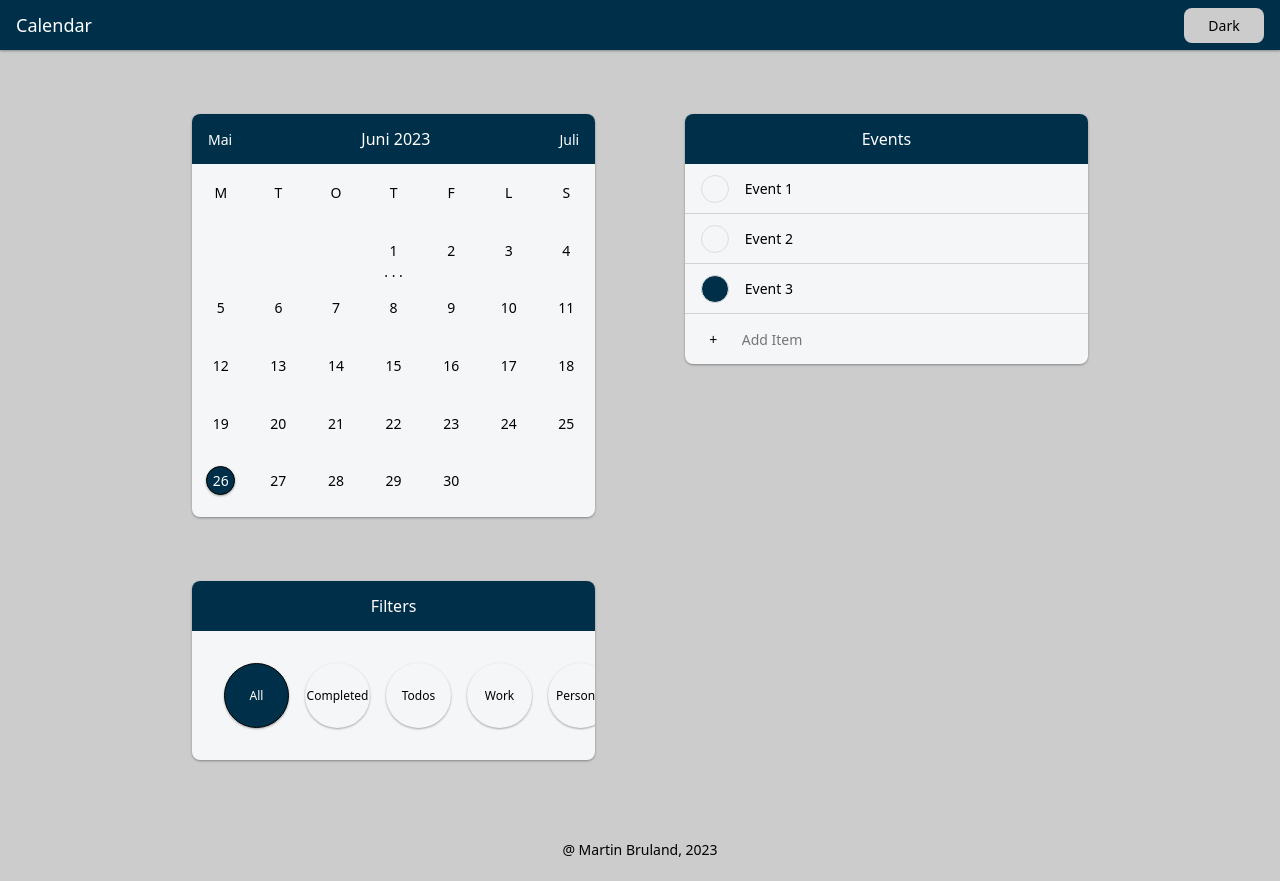
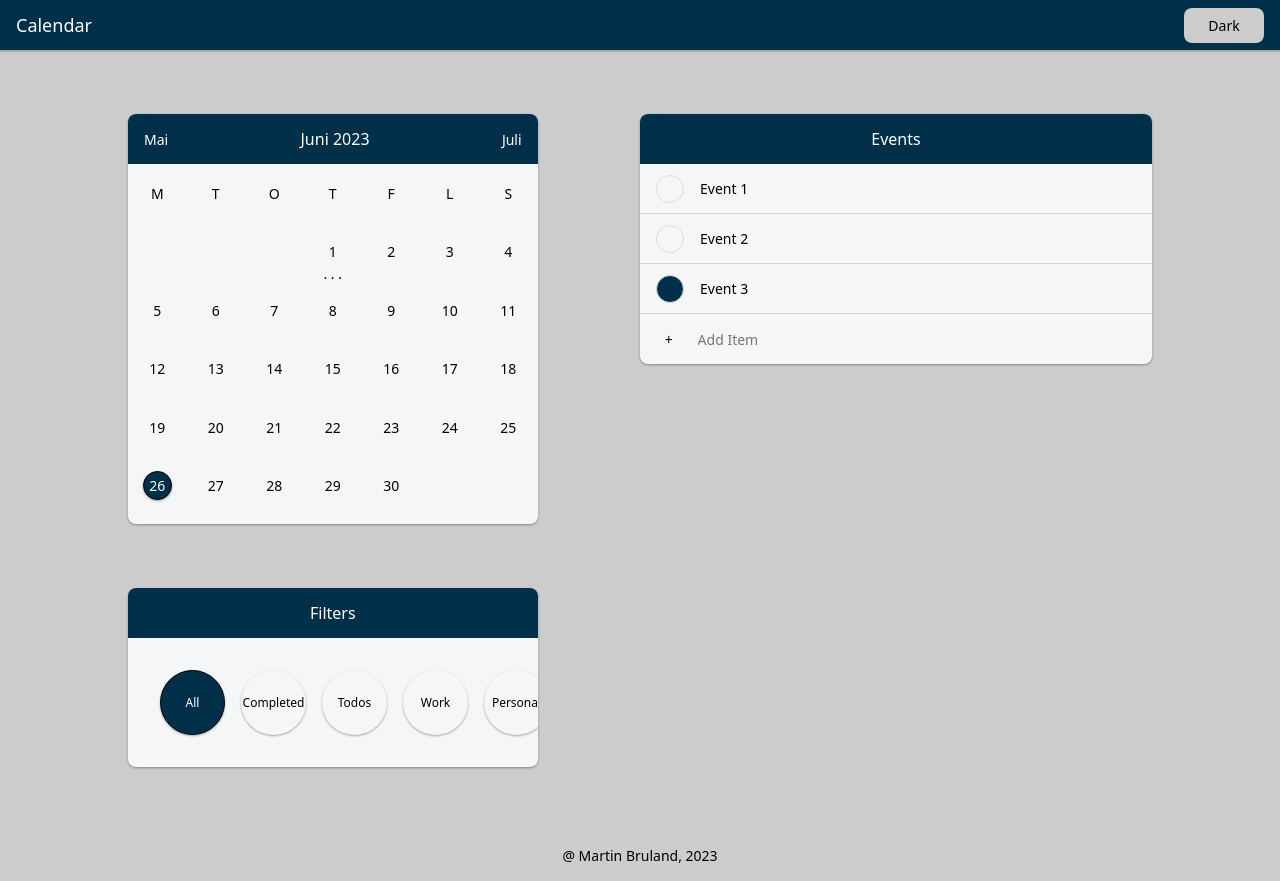
Before and after one commit to MartinBruland/Calendar-Angular, an Angular app: page / in a window 1280 px wide. Built offline with nearby package versions, Linux system fonts and the light colour scheme.

Commit message:
added media queries

```diff
--- a/src/app/app.component.html
+++ b/src/app/app.component.html
@@ -1,23 +1,19 @@
-  <div class="app" [ngClass]="{'darkmode': darkmode}">
+<div class="app" [ngClass]="{'darkmode': darkmode}">
   <header>
     <h1> {{labelTitle}} </h1>
     <button (click)="setDarkMode()"> {{labelDarkMode}} </button>
   </header>
 
   <main>
-    <section>
       <div class="placeholder-1" >
         <app-calendar [inputEvents]="events" (outputDate)="receiveSelectedDate($event)" />
       </div>
       <div class="placeholder-2" >
+        <app-list [inputDate]="selectedDate" [inputTag]="selectedTag" (outputEvents)="receiveCalendarEvents($event)" />
+      </div>
+      <div class="placeholder-3" >
         <app-actions [inputEvents]="events" (outputTag)="receiveSelectedTag($event)" />
       </div>
-    </section>
-    <section>
-      <div class="placeholder-3" >
-        <app-list [inputDate]="selectedDate" [inputTag]="selectedTag" (outputEvents)="receiveCalendarEvents($event)" />
-      </div>
-    </section>
   </main>
 
   <footer>
--- a/src/app/app.component.scss
+++ b/src/app/app.component.scss
@@ -33,22 +33,11 @@ header {
 main {
     display: flex;
     flex-direction: row;
-    justify-content: space-between;
+    justify-content: center;
     align-items: flex-start;
     flex-wrap: wrap;
-    width: 70%;
+    width: 90%;
     gap: 4rem;
-
-    & section {
-        display: flex;
-        flex-direction: column;
-        justify-content: flex-start;
-        align-items: center;
-        gap: 4rem;
-
-        width: 45%;
-        height: 100%;
-    }
 
     & .placeholder-1 {
         width: 100%;
@@ -56,11 +45,9 @@ main {
     }
     & .placeholder-2 {
         width: 100%;
-        height: auto;
     }
     & .placeholder-3 {
         width: 100%;
-        height: auto;
     }
 }
 
@@ -74,3 +61,44 @@ footer {
     height: 50px;
     margin-top: auto;
 }
+
+@media (min-width: 600px)  {
+    main {
+        width: 80%;
+    }
+}
+
+@media (min-width: 700px)  {
+    main {
+        width: 70%;
+    }
+}
+
+@media (min-width: 800px)  {
+    main {
+        width: 60%;
+    }
+}
+
+@media (min-width: 900px)  {
+    main {
+        width: 50%;
+    }
+}
+
+@media (min-width: 1150px)  {
+    main {
+        width: 80%;
+        justify-content: space-between;
+
+        & .placeholder-1 {
+            width: 40%;
+        }
+        & .placeholder-2 {
+            width: 50%;
+        }
+        & .placeholder-3 {
+            width: 40%;
+        }
+    }
+}
--- a/src/components/calendar/calendar.component.scss
+++ b/src/components/calendar/calendar.component.scss
@@ -3,12 +3,11 @@
     flex-direction: column;
     justify-content: flex-start;
     align-items: flex-start;
-
+    overflow: hidden;
     width: 100%;
     height: 100%;
     box-shadow: 0 1px 3px rgba(0,0,0,0.12), 0 1px 2px rgba(0,0,0,0.24);
     border-radius: 8px;
-    overflow: scroll;
     background-color: var(--midground-color);
 }
 
@@ -36,6 +35,8 @@
 
     width: 100%;
     height: auto;
+
+    overflow: scroll;
 
     & .weekday-container {
         display: flex;
```
